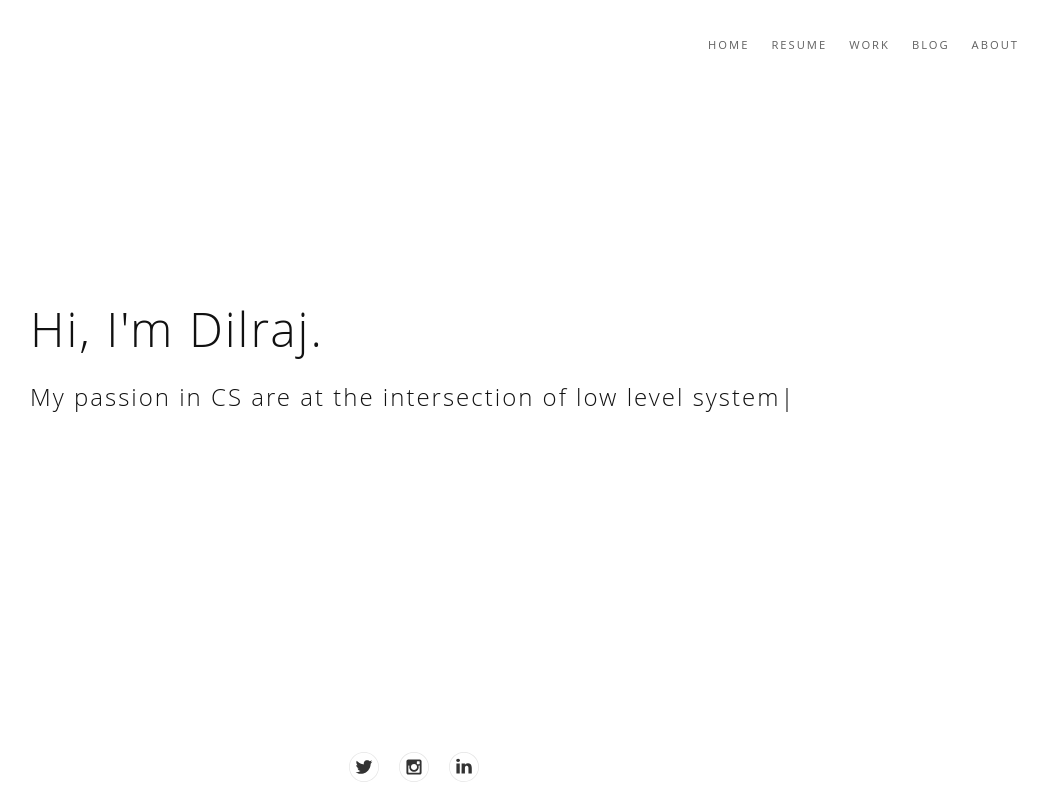
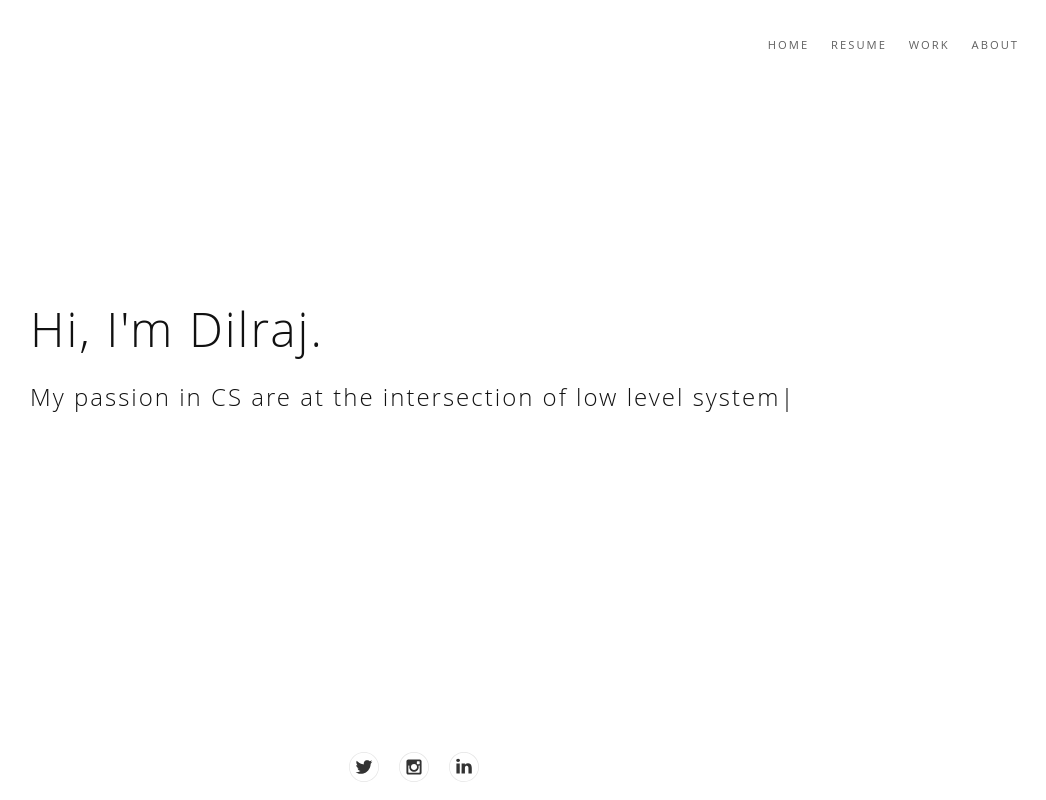
Before and after one commit to thejarlid/thejarlid.com, a Next.js app: page / in a window 1280 px wide. Shown: the whole page, without its empty margins (226-1272 px from the left). Built offline with nearby package versions, Linux system fonts and the light colour scheme.

Commit message:
removing blog temporarily

```diff
--- a/components/common/header.tsx
+++ b/components/common/header.tsx
@@ -96,9 +96,9 @@ export default function Header() {
             <NavigationListElement>
               <NavLink href="/work">Work</NavLink>
             </NavigationListElement>
-            <NavigationListElement>
+            {/* <NavigationListElement>
               <NavLink href="/blog">Blog</NavLink>
-            </NavigationListElement>
+            </NavigationListElement> */}
             <NavigationListElement>
               <NavLink href="/about">About</NavLink>
             </NavigationListElement>
```
